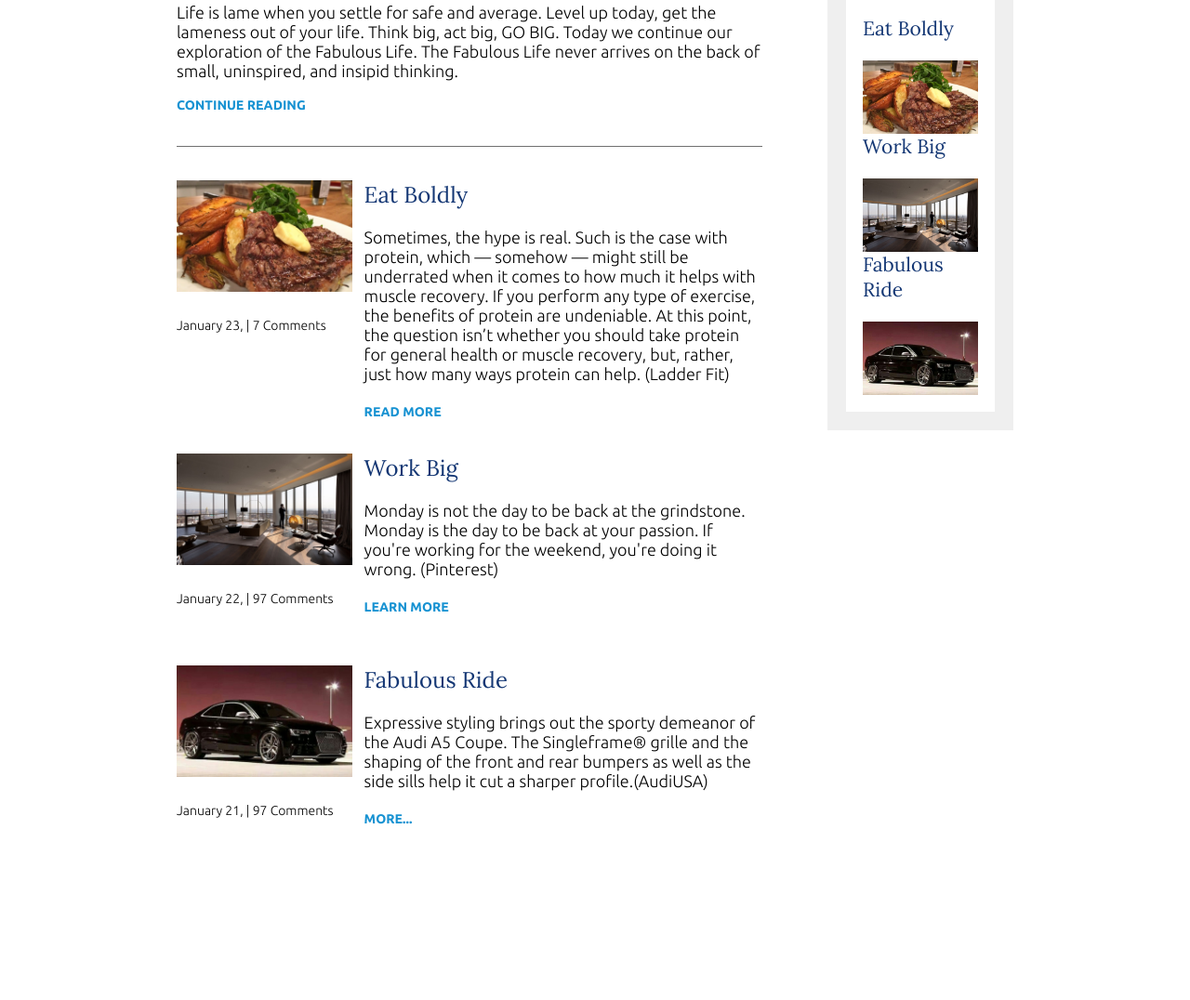
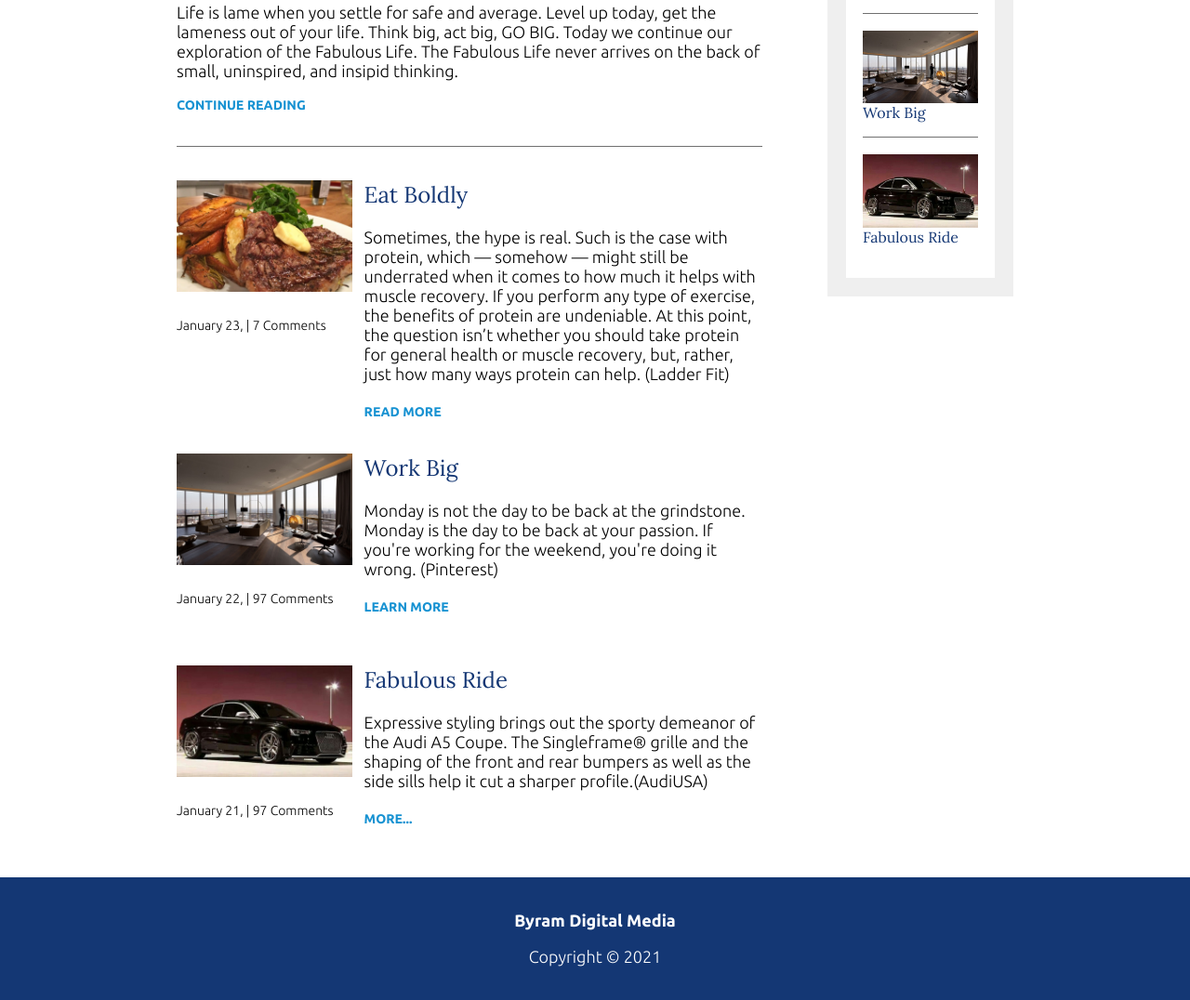
Before and after one commit to jwilliampope/TheMaximalLife, a plain HTML site: page index.html in a window 1280 px wide. Shown: the part 703-1779 px from the top of the page at 93% size. Before the commit the page ends 1665 px from the top, so only its background shows below. Drawn offline with Linux system fonts and the light colour scheme.

Commit message:
added pseudoclass on widgets; wrapped up homepage

```diff
--- a/css/style.css
+++ b/css/style.css
@@ -74,6 +74,20 @@ strong {
   margin: 2em 0;
 }
 
+.widget-title,
+.widget-recent-post-title {
+  font-size: 1rem;
+}
+
+.widget-recent-post-title {
+  order: 0;
+}
+
+.widget-title {
+  font-family: "Ubuntu", sans-serif;
+  font-weight: 700;
+}
+
 /* =================
 Layout
 ================= */
@@ -95,6 +109,13 @@ header {
   padding: 2em 0;
   text-align: center;
   margin-bottom: 2em;
+}
+
+footer {
+  background: #143774;
+  color: #fff;
+  text-align: center;
+  padding: 1em 0;
 }
 
 @media (min-width: 675px) {
@@ -214,3 +235,19 @@ nav a:focus,
   margin-bottom: 2em;
   padding: 1em;
 }
+
+.widget-recent-post {
+  display: flex;
+  flex-direction: column;
+  border-bottom: 1px solid #707070;
+  margin-bottom: 1em;
+}
+
+.widget-recent-post:last-child {
+  border: 0;
+  margin: 0;
+}
+
+.widget-image {
+  order: -1;
+}
--- a/index.html
+++ b/index.html
@@ -75,7 +75,7 @@
         <div class="sidebar-widget">
           <h2 class="widget-title">ABOUT ME</h2>
           <img src="img/about-me.jpg" alt="jack" class="widget-image" />
-          <p class="widget-body">I find life got better and happier when I became rich and fabulous.</p>
+          <p class="widget-body">Life got better and happier when I became rich and fabulous.</p>
         </div>
 
         <div class="sidebar-widget">
@@ -97,8 +97,8 @@
     </div>
 
     <footer>
-      <p></p>
-      <p></p>
+      <p><strong> Byram Digital Media</strong></p>
+      <p>Copyright &copy; <span id="footer-year"></span></p>
     </footer>
 
     <script src="js/main.js"></script>
--- a/js/main.js
+++ b/js/main.js
@@ -1,2 +1,5 @@
 date = new Date().getFullYear()
 document.getElementById("year").innerHTML = date
+
+date = new Date().getFullYear()
+document.getElementById("footer-year").innerHTML = date
```
